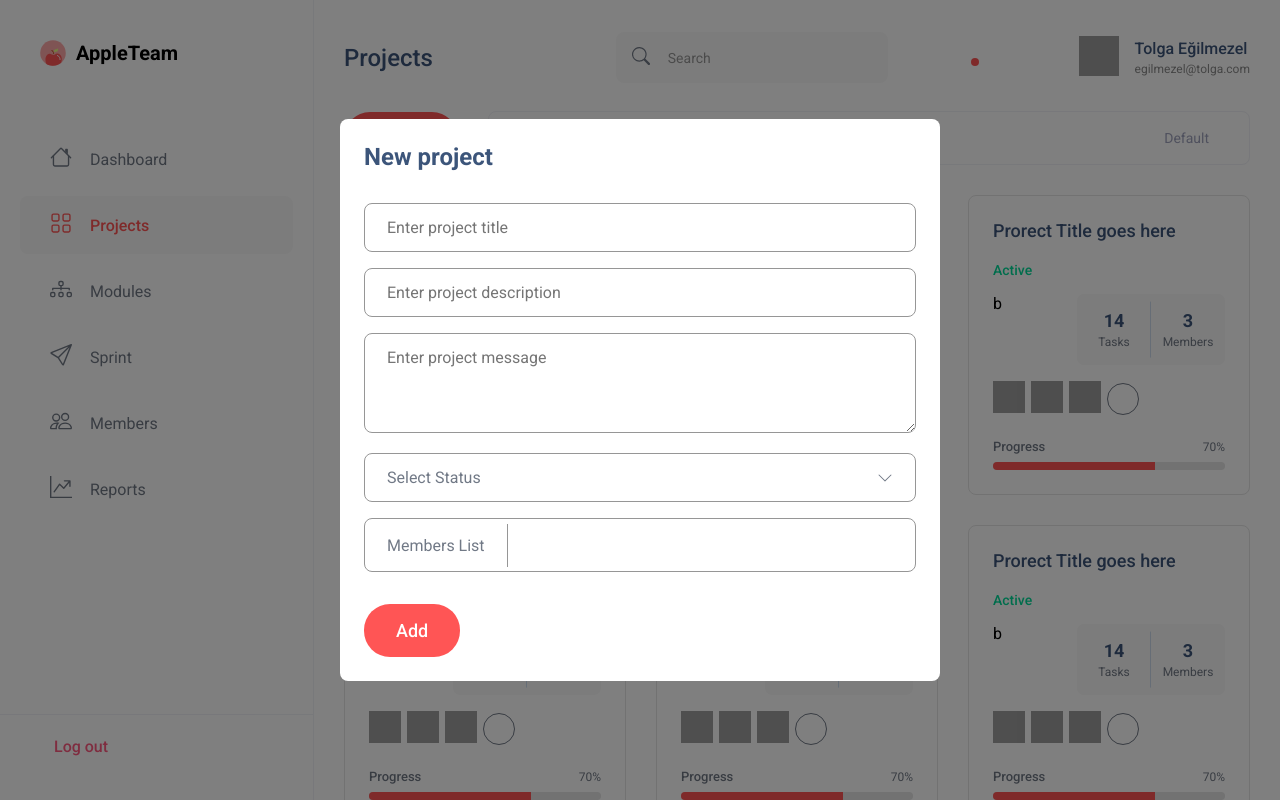
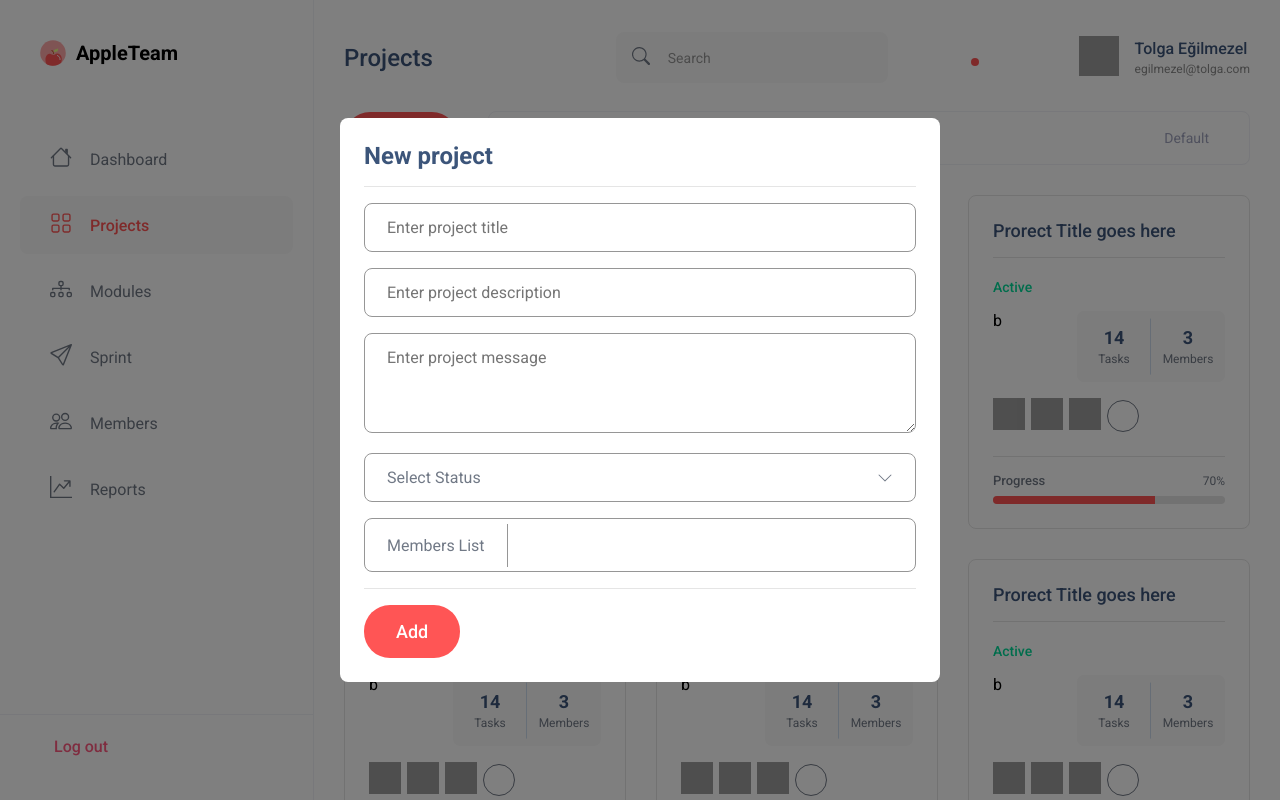
Before and after one commit to kaplanark/dashboard, a Vue app: page / in a window 1280 px wide. Both pictures are taken after a click on the button "New". Shown: the top 800 px of the page. Built offline with nearby package versions, Linux system fonts and the light colour scheme; grey boxes are pictures that could not be loaded.

Commit message:
Update card.vue for globally

```diff
--- a/src/assets/scss/user.scss
+++ b/src/assets/scss/user.scss
@@ -141,77 +141,32 @@
 	width: fit-content;
 }
 
-.modal {
-  position: fixed;
-  top: 0;
-  left: 0;
-  width: 100%;
-  height: 100%;
-  z-index: 999;
-  display: flex;
-  justify-content: center;
-  align-items: center;
+.gird {
+	display: grid;
+	gap: 16px;
+	grid-template-areas:
+		"a a a"
+		"b b c"
+		"d d d";
 
-  &__mask {
-    position: absolute;
-    top: 0;
-    left: 0;
-    width: 100%;
-    height: 100%;
-    background-color: rgba(0, 0, 0, 0.5);
+	.grid__col {
+		&:first-child {
+			grid-area: a;
 		}
 
-  &__content {
-    position: relative;
-    width: 100%;
-    background-color: #fff;
-    border-radius: 8px;
-    padding: 24px;
-    display: flex;
-    flex-direction: column;
-    &.active {
-      animation: modalIn 0.3s ease-in-out;
-    }
-  }
-  &__header {
-    padding: 0 0 16px 0;
+		&:nth-child(2) {
+			grid-area: b;
 		}
 
-  &__body {
-    padding: 16px 0;
+		&:nth-child(3) {
+			grid-area: c;
+			display: flex;
+			justify-content: end;
+			align-items: center;
 		}
 
-  &__footer {
-    padding: 16px 0 0 0;
-  }
-
-  &--xl {
-    .modal__content {
-      max-width: 1000px;
-    }
-  }
-
-  &--lg {
-    .modal__content {
-      max-width: 800px;
-    }
-  }
-
-  &--md {
-    .modal__content {
-      max-width: 600px;
-    }
-  }
-
-  &--sm {
-    .modal__content {
-      max-width: 400px;
-    }
-  }
-
-  &--xs {
-    .modal__content {
-      max-width: 200px;
+		&:last-child {
+			grid-area: d;
 		}
 	}
 }
--- a/src/components/Card/Card.vue
+++ b/src/components/Card/Card.vue
@@ -1,46 +1,26 @@
 <script setup>
-import Progress from '@components/Progress/Progress.vue';
-import Button from '@components/Button/Button.vue';
-import Windget from '@components/Widget/Windget.vue';
-import Avatar from '@components/Avatar/Avatar.vue';
-import Tag from '@components/Tag/Tag.vue';
+const props = defineProps({
+	bordered: {
+		type: String,
+		default: '',
+	},
+	classes: {
+		type: String,
+		default: '',
+	}
+});
 </script>
 
 <template>
-    <div class="card">
+	<div class="card" :class="[props.bordered == '' ? 'card--bordered':'']">
 		<div class="card__header">
-            <p>Prorect Title goes here</p>
-            <div class="btn-group btn-group--sm">
-                <Button icon="edit" variant="icon" classes="card__header__button" />
-                <Button icon="more" variant="icon" classes="card__header__button" />
-            </div>
+			<slot name="header" />
 		</div>
 		<div class="card__content">
-            <div class="gird">
-                <div class="grid__col">
-                    <Tag name="Active" variant="success" icon="dot" />
-                </div>
-                <div class="grid__col">
-                    b
-                </div>
-                <div class="grid__col">
-                    <div class="widget-group">
-                        <Windget :data="{ piece: 14, name: 'Tasks' }" />
-                        <Windget :data="{ piece: 3, name: 'Members' }" />
-                    </div>
-                </div>
-                <div class="grid__col">
-                    <div class="avatar-group">
-                        <Avatar image="https://avatars.githubusercontent.com/u/25702910" size="32" />
-                        <Avatar image="https://avatars.githubusercontent.com/u/81494873" size="32" />
-                        <Avatar image="https://avatars.githubusercontent.com/u/112624968" size="32" />
-                        <Button icon="add" variant="circle" />
-                    </div>
-                </div>
-            </div>
+			<slot name="content" />
 		</div>
 		<div class="card__action">
-            <Progress name="Progress" :value="70" :max="100" />
+			<slot name="action"></slot>
 		</div>
 	</div>
 </template>
@@ -56,6 +36,7 @@ import Tag from '@components/Tag/Tag.vue';
 	display: flex;
 	flex-direction: column;
 	gap: 22px;
+
 	&:hover {
 		box-shadow: rgba(35, 35, 104, 0.2) 0px 7px 29px 0px;
 		border-color: #fff;
@@ -73,34 +54,16 @@ import Tag from '@components/Tag/Tag.vue';
 			color: var(--color-secondary);
 		}
 	}
+
+	&--bordered {
+		.card__header {
+			border-bottom: 1px solid #E5E5E5;
+			padding-bottom: 16px;
 		}
 
-.gird {
-    display: grid;
-    gap: 16px;
-    grid-template-areas:
-        "a a a"
-        "b b c"
-        "d d d";
-
-    .grid__col {
-        &:first-child {
-            grid-area: a;
-        }
-
-        &:nth-child(2) {
-            grid-area: b;
-        }
-
-        &:nth-child(3) {
-            grid-area: c;
-            display: flex;
-            justify-content: end;
-            align-items: center;
-        }
-
-        &:last-child {
-            grid-area: d;
+		.card__action {
+			border-top: 1px solid #E5E5E5;
+			padding-top: 16px;
 		}
 	}
 }
--- a/src/components/Modal/Modal.vue
+++ b/src/components/Modal/Modal.vue
@@ -14,6 +14,10 @@ const props = defineProps({
 		type: String,
 		default: 'md',
 	},
+	bordered: {
+		type: String,
+		default: '',
+	},
 });
 const emit = defineEmits(['update:show']);
 // const html = document.getElementsByTagName('html');
@@ -29,7 +33,8 @@ const closeHandler = () => {
 
 <template>
 	<Transition name="fade">
-        <div class="modal" :class="['modal--' + props.size, props.classes]" v-if="props.show">
+		<div class="modal" :class="['modal--' + props.size, props.classes, props.bordered == '' ? 'modal--bordered':'']"
+			v-if="props.show">
 			<div class="modal__mask" @click="closeHandler"></div>
 			<Transition name="scale">
 				<div class="modal__content" v-show="props.show">
@@ -47,3 +52,92 @@ const closeHandler = () => {
 		</div>
 	</Transition>
 </template>
+
+<style lang="scss">
+.modal {
+	position: fixed;
+	top: 0;
+	left: 0;
+	width: 100%;
+	height: 100%;
+	z-index: 999;
+	display: flex;
+	justify-content: center;
+	align-items: center;
+
+	&__mask {
+		position: absolute;
+		top: 0;
+		left: 0;
+		width: 100%;
+		height: 100%;
+		background-color: rgba(0, 0, 0, 0.5);
+	}
+
+	&__content {
+		position: relative;
+		width: 100%;
+		background-color: #fff;
+		border-radius: 8px;
+		padding: 24px;
+		display: flex;
+		flex-direction: column;
+
+		&.active {
+			animation: modalIn 0.3s ease-in-out;
+		}
+	}
+
+	&__header {
+		padding: 0 0 16px 0;
+	}
+
+	&__body {
+		padding: 16px 0;
+	}
+
+	&__footer {
+		padding: 16px 0 0 0;
+	}
+
+	&--bordered {
+		.modal__header {
+			border-bottom: 1px solid #E5E5E5;
+		}
+
+		.modal__footer {
+			border-top: 1px solid #E5E5E5;
+		}
+	}
+
+	&--xl {
+		.modal__content {
+			max-width: 1000px;
+		}
+	}
+
+	&--lg {
+		.modal__content {
+			max-width: 800px;
+		}
+	}
+
+	&--md {
+		.modal__content {
+			max-width: 600px;
+		}
+	}
+
+	&--sm {
+		.modal__content {
+			max-width: 400px;
+		}
+	}
+
+	&--xs {
+		.modal__content {
+			max-width: 200px;
+		}
+	}
+}
+</style>
--- a/src/layouts/Main.vue
+++ b/src/layouts/Main.vue
@@ -1,12 +1,52 @@
 <script setup>
 import Card from '@components/Card/Card.vue';
+import Progress from '@components/Progress/Progress.vue';
+import Button from '@components/Button/Button.vue';
+import Windget from '@components/Widget/Windget.vue';
+import Avatar from '@components/Avatar/Avatar.vue';
+import Tag from '@components/Tag/Tag.vue';
 </script>
 
 <template>
 	<div class="main">
 		<div class="container">
 			<div class="main__wrapper">
-                <Card v-for="(project, index) in 9" :key="index" />
+				<Card v-for="(project, index) in 9" :key="index" bordered>
+					<template #header>
+						<p>Prorect Title goes here</p>
+						<div class="btn-group btn-group--sm">
+							<Button icon="edit" variant="icon" classes="card__header__button" />
+							<Button icon="more" variant="icon" classes="card__header__button" />
+						</div>
+					</template>
+					<template #content>
+						<div class="gird">
+							<div class="grid__col">
+								<Tag name="Active" variant="success" icon="dot" />
+							</div>
+							<div class="grid__col">
+								b
+							</div>
+							<div class="grid__col">
+								<div class="widget-group">
+									<Windget :data="{ piece: 14, name: 'Tasks' }" />
+									<Windget :data="{ piece: 3, name: 'Members' }" />
+								</div>
+							</div>
+							<div class="grid__col">
+								<div class="avatar-group">
+									<Avatar image="https://avatars.githubusercontent.com/u/25702910" size="32" />
+									<Avatar image="https://avatars.githubusercontent.com/u/81494873" size="32" />
+									<Avatar image="https://avatars.githubusercontent.com/u/112624968" size="32" />
+									<Button icon="add" variant="circle" />
+								</div>
+							</div>
+						</div>
+					</template>
+					<template #action>
+						<Progress name="Progress" :value="70" :max="100" />
+					</template>
+				</Card>
 			</div>
 		</div>
 	</div>
--- a/src/layouts/Navigation.vue
+++ b/src/layouts/Navigation.vue
@@ -21,7 +21,7 @@ const form = ref({
 		{ value: 'onhold', label: 'On Hold' },
 		{ value: 'active', label: 'Active' }
 	],
-    members: ['Seyit', 'Engin', 'Kaplan','Emircan','Tolga']
+	members: ['Seyit', 'Engin', 'Kaplan', 'Emircan', 'Tolga']
 });
 
 const clikHandler = () => {
@@ -40,7 +40,7 @@ const submitHandler = () => {
 			<Tabs :panes="tabPanes" v-model:active="activeTab" />
 			<Dropdown :items="dropİtems" v-model:value="dropValue" icon="filter_list" />
 		</div>
-        <Modal v-model:show="addModal" size="md">
+		<Modal v-model:show="addModal" size="md" bordered>
 			<template #header>
 				<h2 class="text-secondary">New project</h2>
 			</template>
```
Lines whose indentation alone changed are shown as unchanged.
